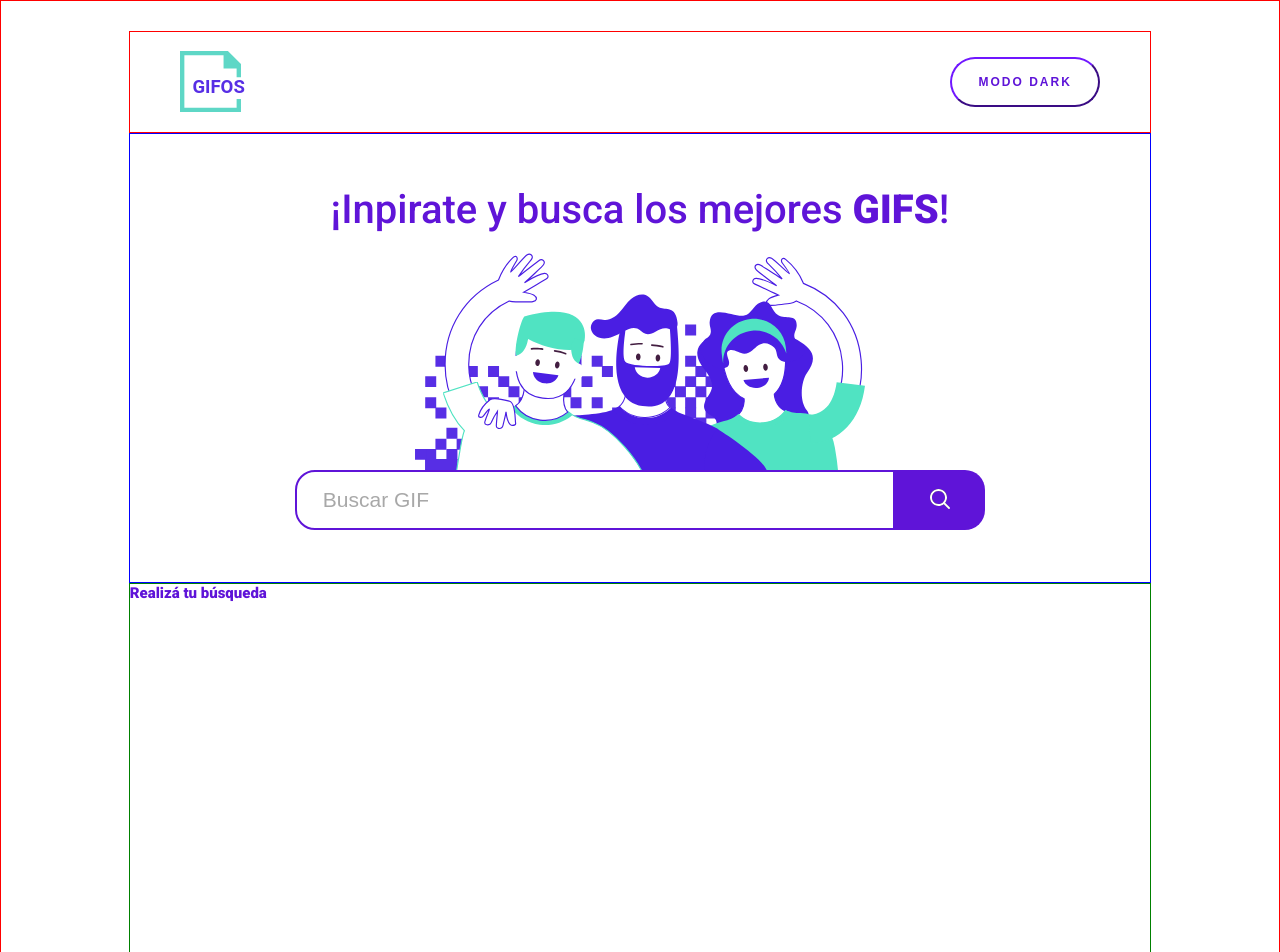
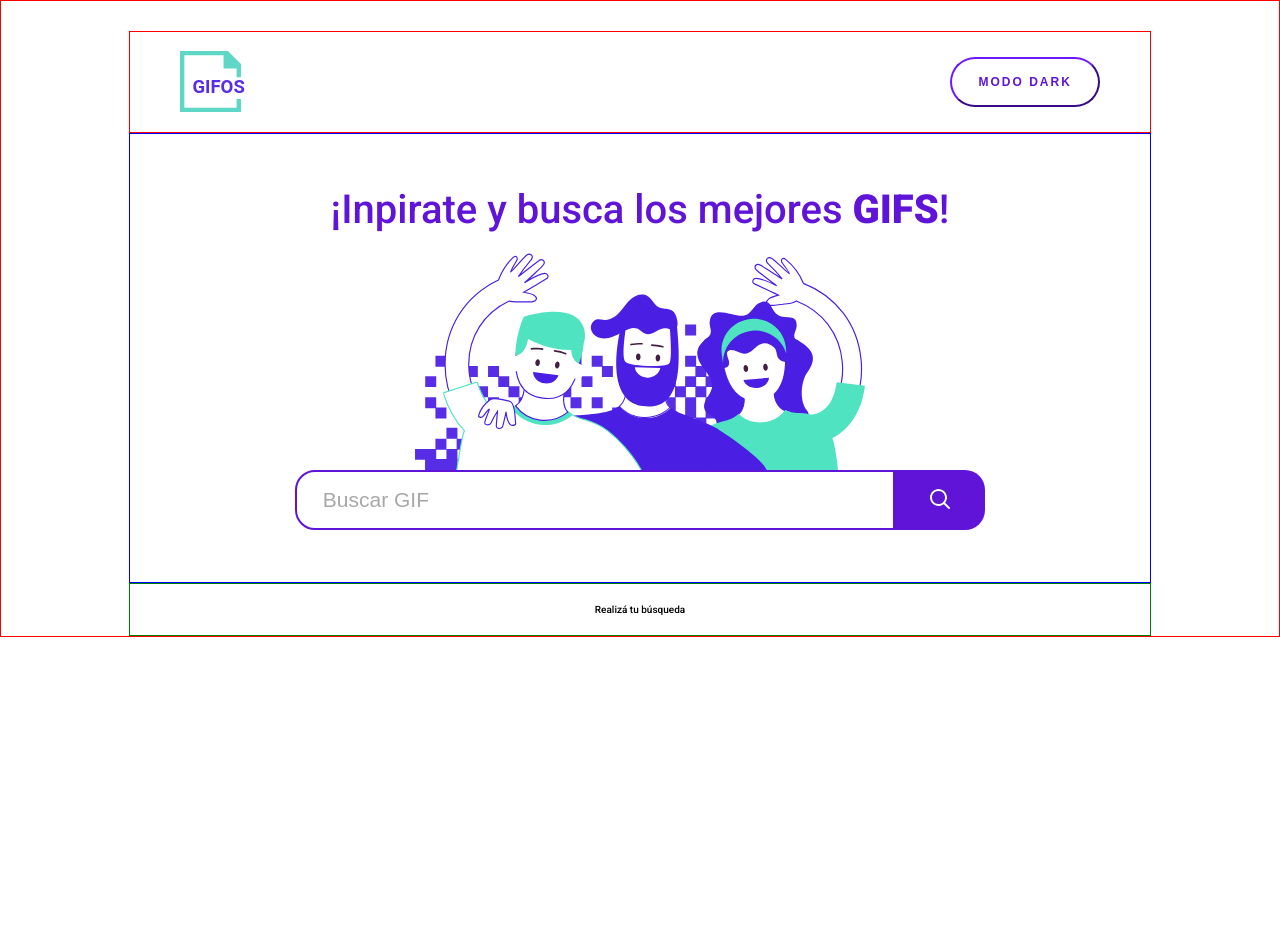
Before and after one commit to MGagiledevelopment/GIFS-PROJECT, a React (Create React App) app: page / in a window 1280 px wide. Shown: the top 952 px of the page. After the commit the page ends 800 px from the top, so only its background shows below. Built offline with nearby package versions, Linux system fonts and the light colour scheme.

Commit message:
armando funcionalidades

```diff
--- a/src/components/App.jsx
+++ b/src/components/App.jsx
@@ -1,8 +1,9 @@
-import React, { useState } from "react";
+import React, { useState,useEffect } from "react";
 import "../styles/main.css";
 import Header from "./Header/Header";
 import Navbar from "./Navbar/Navbar";
 import Gifts from "./Gifts/Gifts";
+import {data} from "../utils/utils"
 
 function App() {
   const [buttonHeader, setButtonHeader] = useState(false);
@@ -10,16 +11,27 @@ function App() {
   const [inputText, setInputText] = useState(" Buscar GIF");
   const [arrayGif, setArrayGif] = useState([]);
 
+
+
+useEffect(()=>{
+  data(searchButton,setSearchButton, setArrayGif,inputText)
+},[searchButton])
+
+// console.log(arrayGif)
+// console.log(searchButton)
+// console.log(arrayGif.length)
   return (
     <div className={buttonHeader ? "AppDark" : "App"}>
       <Header buttonHeader={buttonHeader} setButtonHeader={setButtonHeader} />
       <Navbar
+        buttonHeader={buttonHeader}
+        setButtonHeader={setButtonHeader}
         searchButton={searchButton}
         setSearchButton={setSearchButton}
         inputText={inputText}
         setInputText={setInputText}
       />
-      <Gifts />
+      <Gifts array={arrayGif} />
     </div>
   );
 }
--- a/src/components/Gifts/Gifts.jsx
+++ b/src/components/Gifts/Gifts.jsx
@@ -1,6 +1,27 @@
-import React from "react"
-import giftsStyles from "../Gifts/gifts.module.css"
+import React from "react";
+import giftsStyles from "../Gifts/gifts.module.css";
 
-export default function Gifts(){
-    return <h2 className={giftsStyles.gifts}>Realizá tu búsqueda</h2>
+export default function Gifts(props) {
+  return (
+    <div className={giftsStyles.gifts}>
+      {props.array.length > 0
+        ? <p>Resultado de tu búsqueda</p>
+        : <p>Realizá tu búsqueda</p>}
+
+      <div className={`${props.array.length > 0 ? giftsStyles.boxGifts : " " }`}>
+        {props.array.length > 0 ? (
+          props.array.map((gif) => {
+            return (
+              <img
+                src={gif.images.fixed_width.url}
+                className={giftsStyles.gif}
+              />
+            );
+          })
+        ) : (
+          <></>
+        )}
+      </div>
+    </div>
+  );
 }
--- a/src/components/Gifts/gifts.module.css
+++ b/src/components/Gifts/gifts.module.css
@@ -1,7 +1,31 @@
 .gifts{
-    height: 50rem;
+    height: 100%;
     width: 80%;
     border:1px solid green;
-    color:rgb(95,20,216)
+    display:flex;
+    justify-content: center;
+    flex-direction: column;
+    align-items: center;
+    flex-wrap: wrap;
+    padding:2rem;
+}
 
+.boxGifts{
+    width: 80%;
+    background-color: rgba(185, 184, 184, 0.568);
+    display:flex;
+    justify-content: center;
+    flex-wrap: wrap;
+    padding:2rem;
 }
+.gif{
+    margin:1rem;
+}
+
+.title{
+    font-size: 2.9rem;
+}
+
+.dark.title{
+font-size: 1rem;
+}
--- a/src/components/Navbar/Navbar.jsx
+++ b/src/components/Navbar/Navbar.jsx
@@ -17,7 +17,7 @@ export default function Navbar(props) {
 
       <img src="./images/navbar.svg" className={navbarStyles.img}/>
       <div className={navbarStyles.sectionSearch}>
-        <InputText inputText={props.inputText} setInputText={props.setInputText}/>
+        <InputText inputText={props.inputText} setInputText={props.setInputText} button={props.buttonHeader}/>
         <SearchButton searchButton={props.searchButton} setSearchButton={props.setSearchButton}/>
       </div>
     </div>
--- a/src/components/Navbar/sub-components/inputs.module.css
+++ b/src/components/Navbar/sub-components/inputs.module.css
@@ -14,7 +14,7 @@
 
 .dark.inputtext{
     background-color:rgb(56,55,55) ;
-    border:0.2rem solid white;
+    border:0.1rem solid white;
 }
 
 .search{
--- a/src/utils/utils.js
+++ b/src/utils/utils.js
@@ -1,5 +1,14 @@
-// const data = () =>{
-//     if (searchButton) {
-//         const petition = fetch(``)
-//     }
-// }
+
+export function data(button,setterButton, setterArray,input){
+    if (button) {
+        const petition = fetch(`https://api.giphy.com/v1/gifs/search?api_key=4lLsekJPTOO0S7IYawubPut9TBZW9Ka9&q=${input}&limit=25&offset=0&rating=g&lang=en`)
+
+        petition.then((inJSON)=>{
+        return inJSON.json()
+        })
+        .then((data)=>{
+        setterArray(data.data)
+        setterButton(false)
+        })}
+
+}
```
